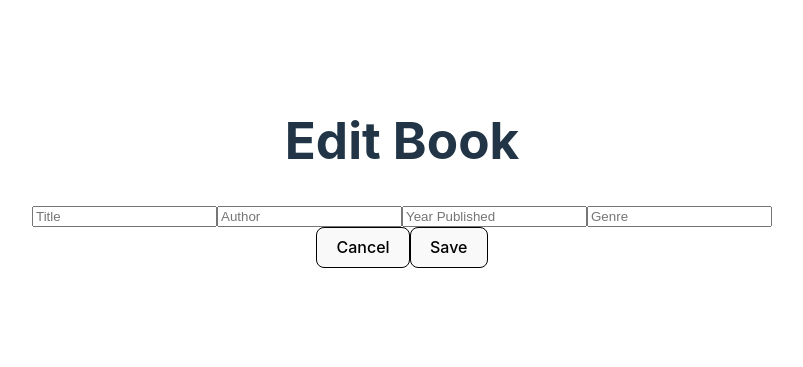
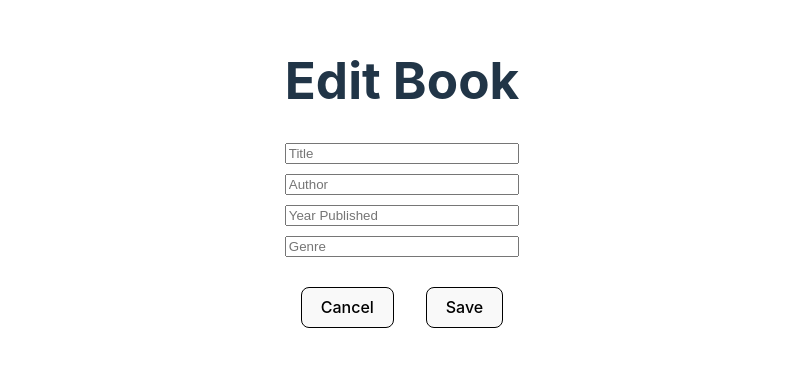
Before and after one commit to willconnell/book-library, a React (Vite) app in the folder frontend/: page /edit/1 in a window 1280 px wide. Shown: the part 227-594 px from the top of the page, without its empty margins (238-1041 px from the left). Built offline with nearby package versions, Linux system fonts and the light colour scheme.

Commit message:
styled book form component

```diff
--- a/frontend/src/App.jsx
+++ b/frontend/src/App.jsx
@@ -1,7 +1,7 @@
 import { createBrowserRouter, RouterProvider } from "react-router-dom";
 import Home from "./routes/Home.jsx";
 import ErrorPage from "./routes/ErrorPage.jsx";
-import BookForm from "./routes/BookForm.jsx";
+import BookForm from "./components/BookForm.jsx";
 import "./App.css";
 
 const router = createBrowserRouter([
--- a/frontend/src/routes/BookForm.jsx
+++ b/frontend/src/components/BookForm.jsx
@@ -1,6 +1,7 @@
 import { Link, useParams, useNavigate } from "react-router-dom";
 import { useState, useEffect } from "react";
-import Button from "../components/Button";
+import Button from "./Button";
+import styles from "./BookForm.module.css";
 
 export default function BookForm({ mode }) {
   const { bookId } = useParams();
@@ -19,7 +20,7 @@ export default function BookForm({ mode }) {
     <>
       <h1>{mode.toLowerCase() === "edit" ? "Edit" : "Add"} Book</h1>
       <form onSubmit={handleSubmit}>
-        <div>
+        <div className={styles.inputContainer}>
           <input
             type="text"
             name="Title"
@@ -49,7 +50,8 @@ export default function BookForm({ mode }) {
             onChange={(e) => setGenre(e.target.value)}
           />
         </div>
-        <div>
+        <div className={styles.errorText}>{error}</div>
+        <div className={styles.actionButtons}>
           <Link to="/">
             <Button type="button" label="Cancel" />
           </Link>
--- /dev/null
+++ b/frontend/src/components/BookForm.module.css
@@ -0,0 +1,18 @@
+.inputContainer {
+  display: flex;
+  flex-direction: column;
+  gap: 10px;
+}
+
+.actionButtons {
+  display: flex;
+  justify-content: space-around;
+  margin-top: 30px;
+}
+
+.errorText {
+  margin-top: 20px;
+  width: 230px;
+  color: red;
+  font-weight: bold;
+}
```
